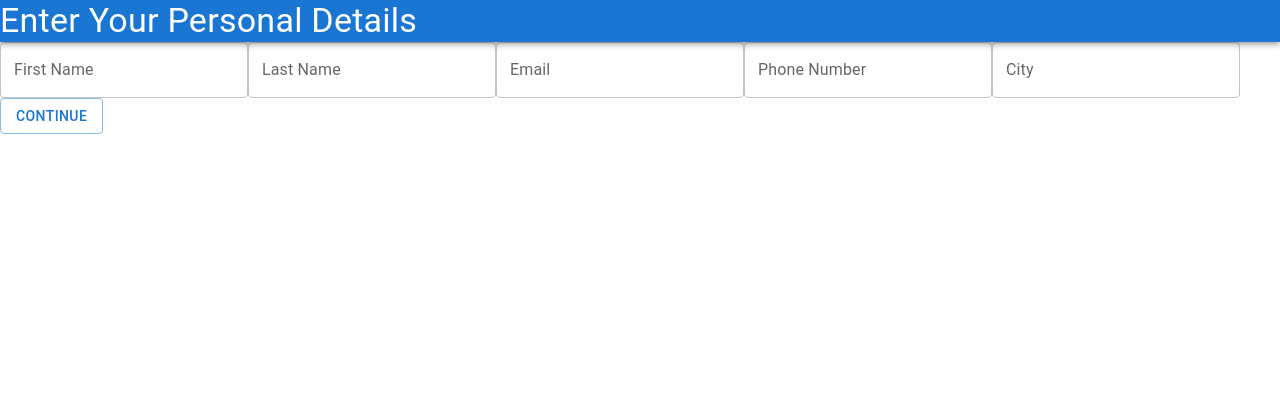
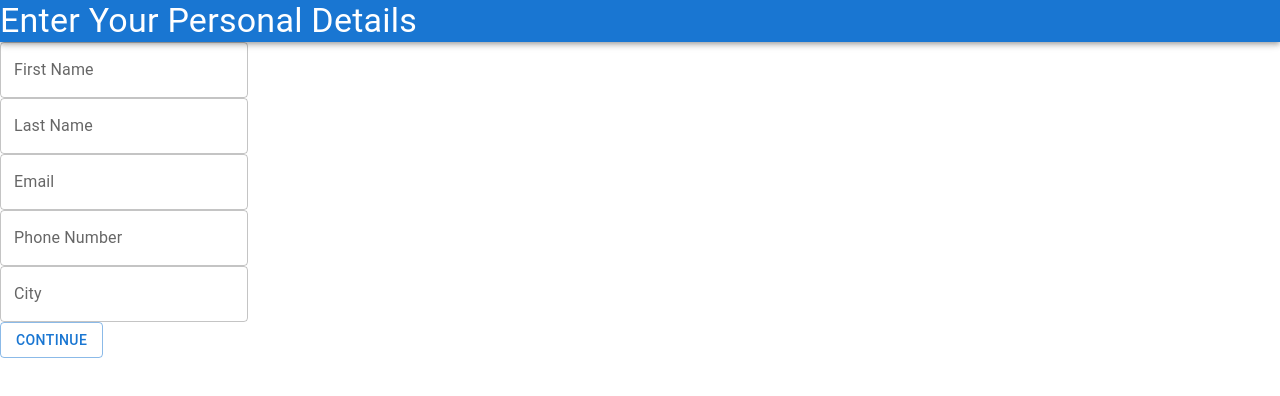
Before and after one commit to kainpets/odin_resume_generator, a React (Vite) app: page / in a window 1280 px wide. Shown: the top 396 px of the page. Built offline with nearby package versions, Linux system fonts and the light colour scheme.

Commit message:
state is now saved and continue button works

```diff
--- a/src/App.jsx
+++ b/src/App.jsx
@@ -1,11 +1,11 @@
 import { Component } from "react";
-import PersonalInfoForm from "./components/PersonalInfoForm"
+import FormController from "./components/FormController"
 import "./index.css"
 
 export class App extends Component {
   render() {
     return (
-      <PersonalInfoForm />
+      <FormController />
     );
   }
 }
--- /dev/null
+++ b/src/components/FormController.jsx
@@ -0,0 +1,61 @@
+import React, { Component } from "react";
+import PersonalInfoForm from "./PersonalInfoForm";
+
+export class FormController extends Component {
+  state = {
+    step: 1,
+    firstName: "",
+    lastName: "",
+    email: "",
+    phoneNumber: "",
+    city: "",
+  };
+
+  // Proceed to next step
+  nextStep = () => {
+    const { step } = this.state;
+    this.setState({
+      step: step + 1,
+    });
+  };
+
+  // Go back to previous step
+  prevStep = () => {
+    const { step } = this.state;
+    this.setState({
+      step: step - 1,
+    });
+  };
+
+  // Handle fields change
+  handleChange = (input) => (e) => {
+    this.setState({ [input]: e.target.value });
+  };
+
+  render() {
+    const { step } = this.state;
+    const { firstName, lastName, email, phoneNumber, city } = this.state;
+    const values = { firstName, lastName, email, phoneNumber, city };
+
+    switch (step) {
+      case 1:
+        return (
+          <PersonalInfoForm
+            nextStep={this.nextStep}
+            handleChange={this.handleChange}
+            values={values}
+          />
+        );
+      case 2:
+        return <h1>Hello</h1>;
+      case 3:
+        return <h1>Hello</h1>;
+      case 4:
+        return <h1>Hello</h1>;
+    }
+
+    return <div>FormController</div>;
+  }
+}
+
+export default FormController;
--- a/src/components/PersonalInfoForm.jsx
+++ b/src/components/PersonalInfoForm.jsx
@@ -5,7 +5,14 @@ import TextField from "@mui/material/TextField";
 import Button from "@mui/material/Button";
 
 export class PersonalInfoForm extends Component {
+  continue = (e) => {
+    e.preventDefault();
+    this.props.nextStep();
+  };
+
   render() {
+    const { values, handleChange } = this.props;
+
     return (
       <>
         <AppBar position="static">
@@ -13,12 +20,45 @@ export class PersonalInfoForm extends Component {
             Enter Your Personal Details
           </Typography>
         </AppBar>
-        <TextField id="first-name" label="First Name" variant="outlined" />
-        <TextField id="last-name" label="Last Name" variant="outlined" />
-        <TextField id="email" label="Email" variant="outlined" />
-        <TextField id="phone-number" label="Phone Number" variant="outlined" />
-        <TextField id="city" label="City" variant="outlined" />
-        <Button variant="outlined">Continue</Button>
+        <TextField
+          id="first-name"
+          label="First Name"
+          variant="outlined"
+          onChange={handleChange("firstName")}
+        />
+        <br />
+        <TextField
+          id="last-name"
+          label="Last Name"
+          variant="outlined"
+          onChange={handleChange("lastName")}
+        />
+        <br />
+        <TextField
+          id="email"
+          label="Email"
+          variant="outlined"
+          onChange={handleChange("email")}
+        />
+        <br />
+        <TextField
+          id="phone-number"
+          label="Phone Number"
+          variant="outlined"
+          onChange={handleChange("phoneNumber")}
+        />
+        <br />
+        <TextField
+          id="city"
+          label="City"
+          variant="outlined"
+          onChange={handleChange("city")}
+        />
+        <br />
+        <Button variant="outlined" label="Continue"
+        onClick={this.continue}>
+        Continue
+        </Button>
       </>
     );
   }
```
